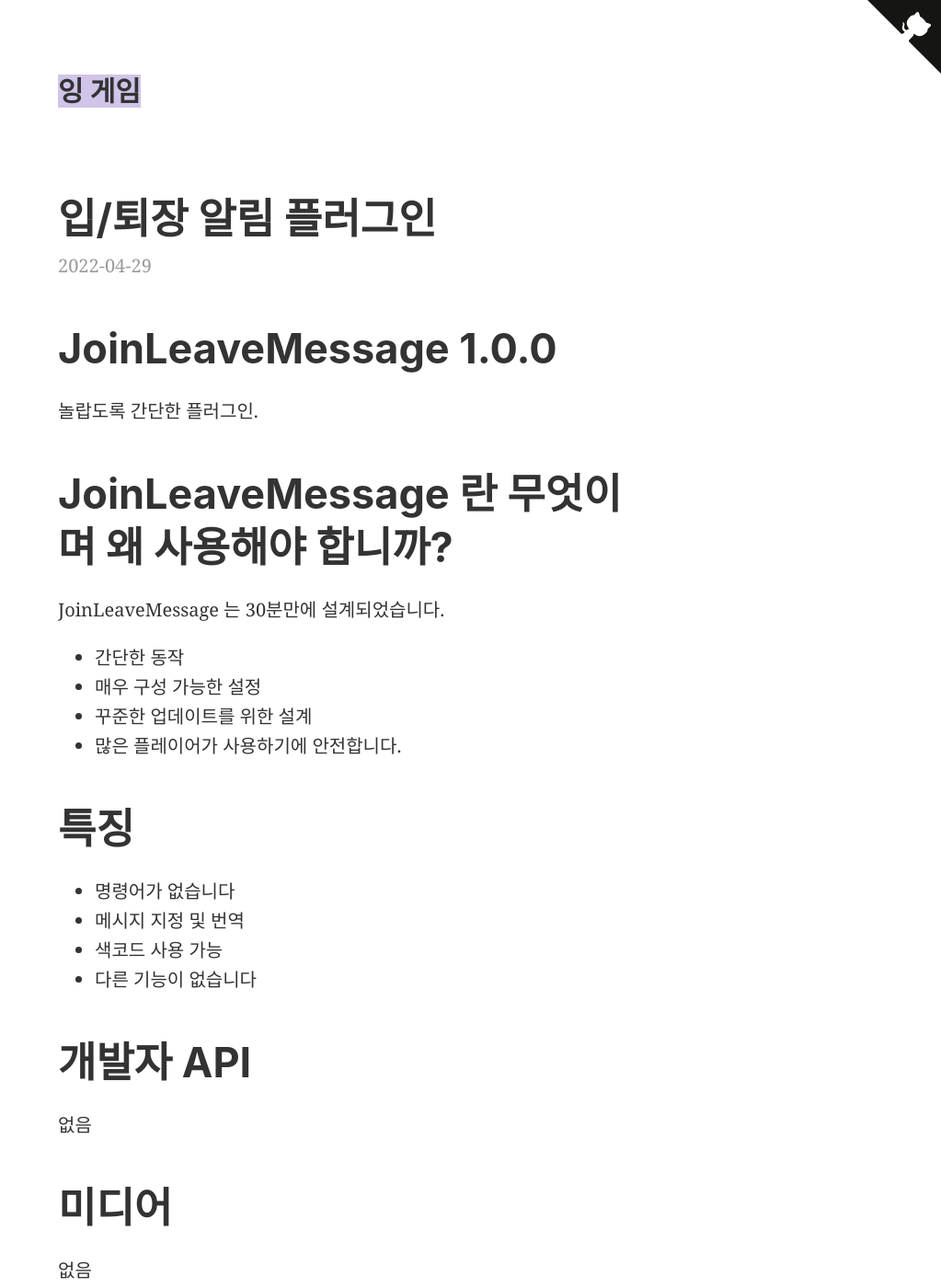
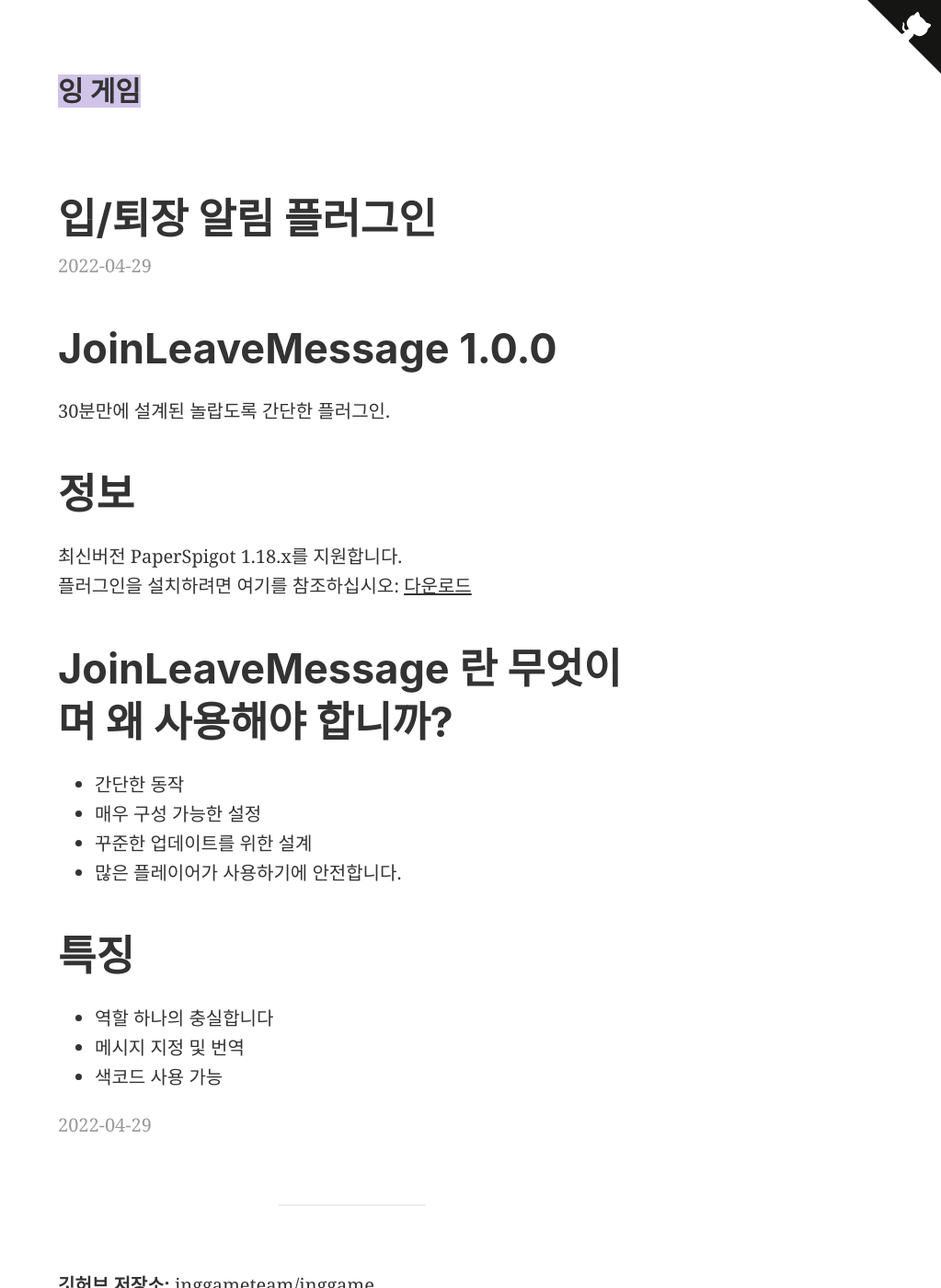
Before and after one commit to IngGameTeam/inggame, a Jekyll site: the page built from docs/_posts/2022-04-29-입장 퇴장 알림 플러그인.md, in a window 1280 px wide and 1400 px high. Shown: the whole window at 92% size, without its empty margins (257-1280 px from the left). Built offline with Jekyll 4.4.1, drawn with Linux system fonts in a browser that asks for light colours; our own code applies the rules of GitHub Pages for plain Markdown files.

Commit message:
입퇴장 알림 플러그인 포스팅 수정

```diff
--- a/docs/_posts/2022-04-29-입장 퇴장 알림 플러그인.md
+++ b/docs/_posts/2022-04-29-입장 퇴장 알림 플러그인.md
@@ -7,28 +7,20 @@ title: "입/퇴장 알림 플러그인"
 
 # JoinLeaveMessage 1.0.0
 
-놀랍도록 간단한 플러그인.
-
-[//]: # (# 정보)
-[//]: # (최신버전 1.18.x를 지원합니다.  )
-[//]: # (플러그인을 설치하려면 여기를 참조하십시오: [다운로드]&#40;&#41;)
+30분만에 설계된 놀랍도록 간단한 플러그인.
 
 
+# 정보
+최신버전 PaperSpigot 1.18.x를 지원합니다.
+플러그인을 설치하려면 여기를 참조하십시오: [다운로드](https://github.com/IngGameTeam/inggame/releases/download/latest/inggame-JoinLeaveMessage.jar)
+
 # JoinLeaveMessage 란 무엇이며 왜 사용해야 합니까?
-JoinLeaveMessage 는 30분만에 설계되었습니다.
 - 간단한 동작
 - 매우 구성 가능한 설정
 - 꾸준한 업데이트를 위한 설계
 - 많은 플레이어가 사용하기에 안전합니다.
 
 # 특징
-- 명령어가 없습니다
+- 역할 하나의 충실합니다
 - 메시지 지정 및 번역
 - 색코드 사용 가능
-- 다른 기능이 없습니다
-
-# 개발자 API
-없음
-
-# 미디어
-없음
```
